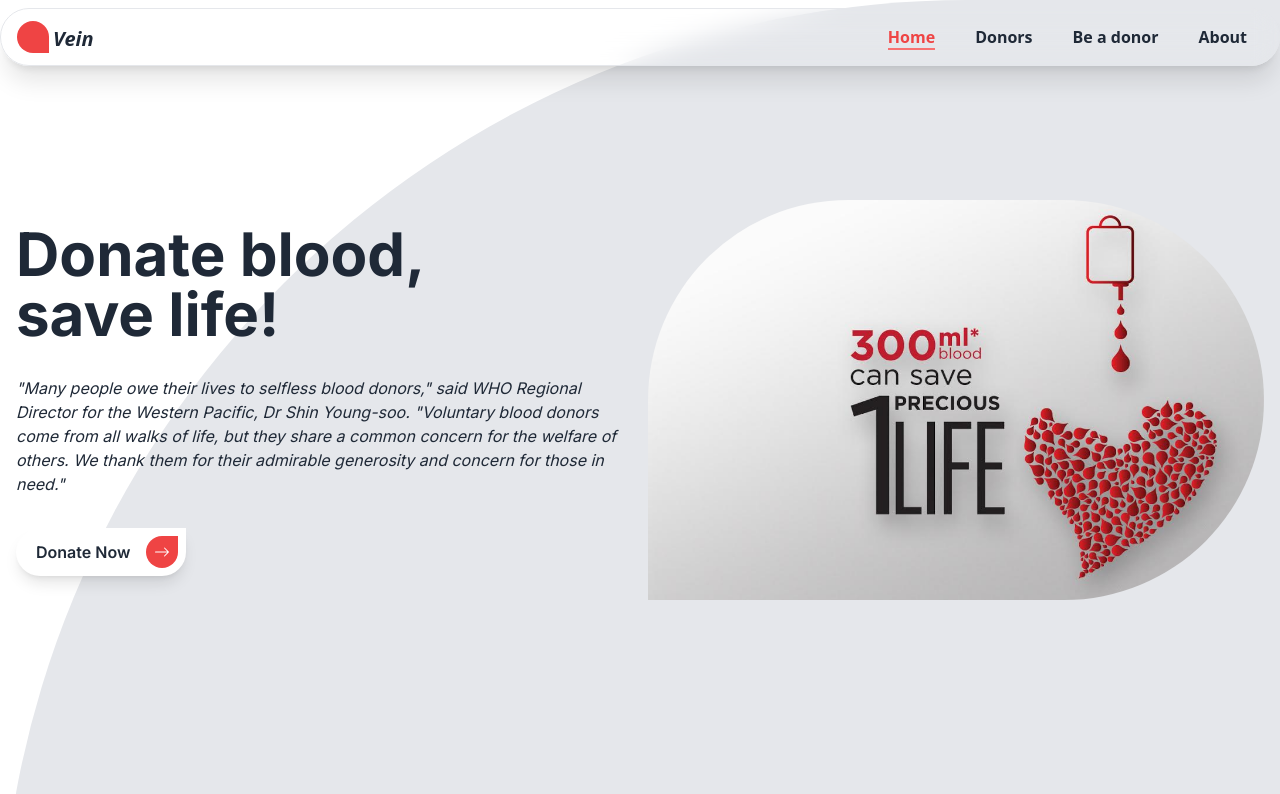
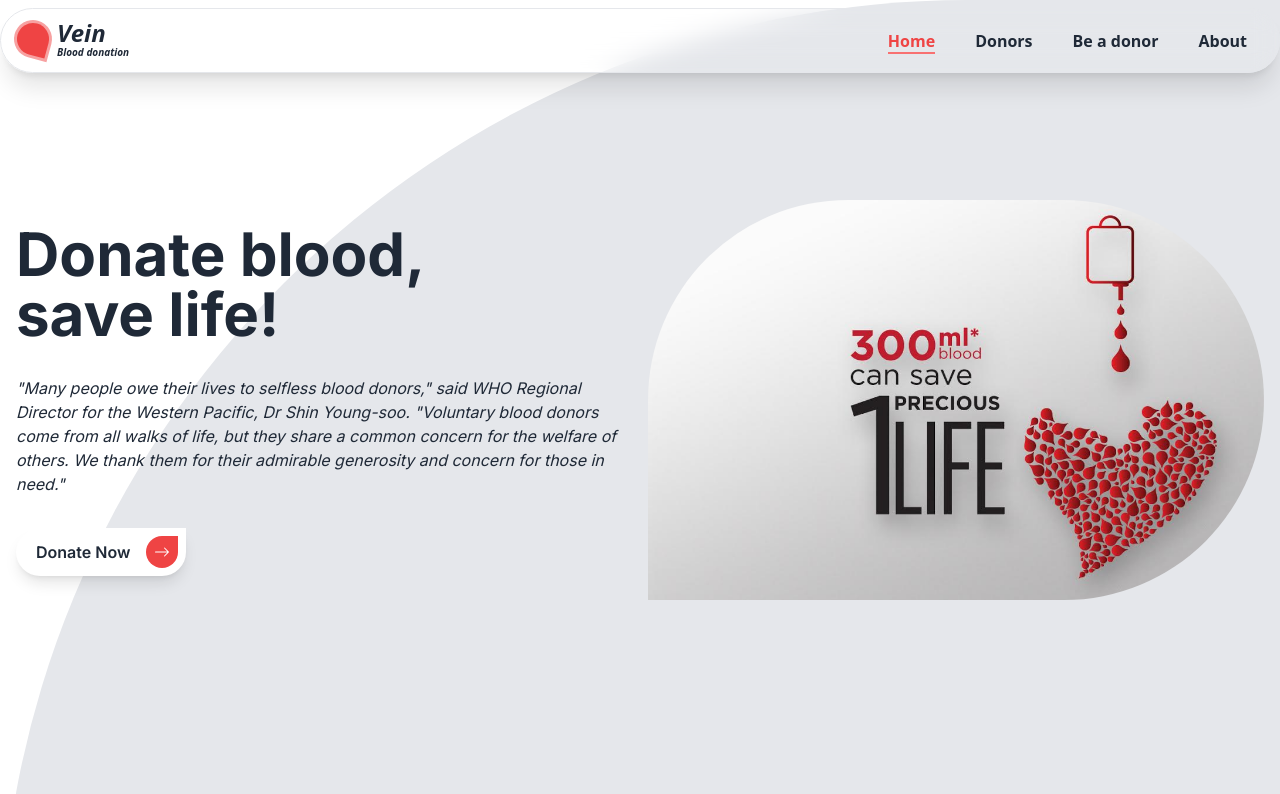
Before and after one commit to rifatptk/vein-v2, a Next.js app: page / in a window 1280 px wide. Shown: the top 794 px of the page. Built offline with nearby package versions, Linux system fonts and the light colour scheme.

Commit message:
updated logo

```diff
--- a/src/components/Navbar.jsx
+++ b/src/components/Navbar.jsx
@@ -7,10 +7,11 @@ function Navbar() {
   return (
     <nav className="container flex justify-between items-center gap-2 shadow-xl border px-4 py-3 pr-8 rounded-full fixed z-50 top-2 left-1/2 -translate-x-1/2 backdrop-blur-md">
       {/* logo */}
-      <div className="flex items-end gap-1">
-        <div className="w-8 h-8 bg-red-500 rounded-full rounded-ee-none " />
-        <Link href="/" className="font-bold text-xl italic">
-          {brand.name}
+      <div className="flex items-center gap-2 -mt-1">
+        <div className="w-8 h-8 ring ring-red-500/50 rotate-[15deg] bg-red-500 rounded-full rounded-ee-none" />
+        <Link href="/" className="font-bold italic">
+          <p className="text-2xl -mb-1">{brand.name}</p>
+          <p className="text-[10px] text-normal">Blood donation </p>
         </Link>
       </div>
 
```
